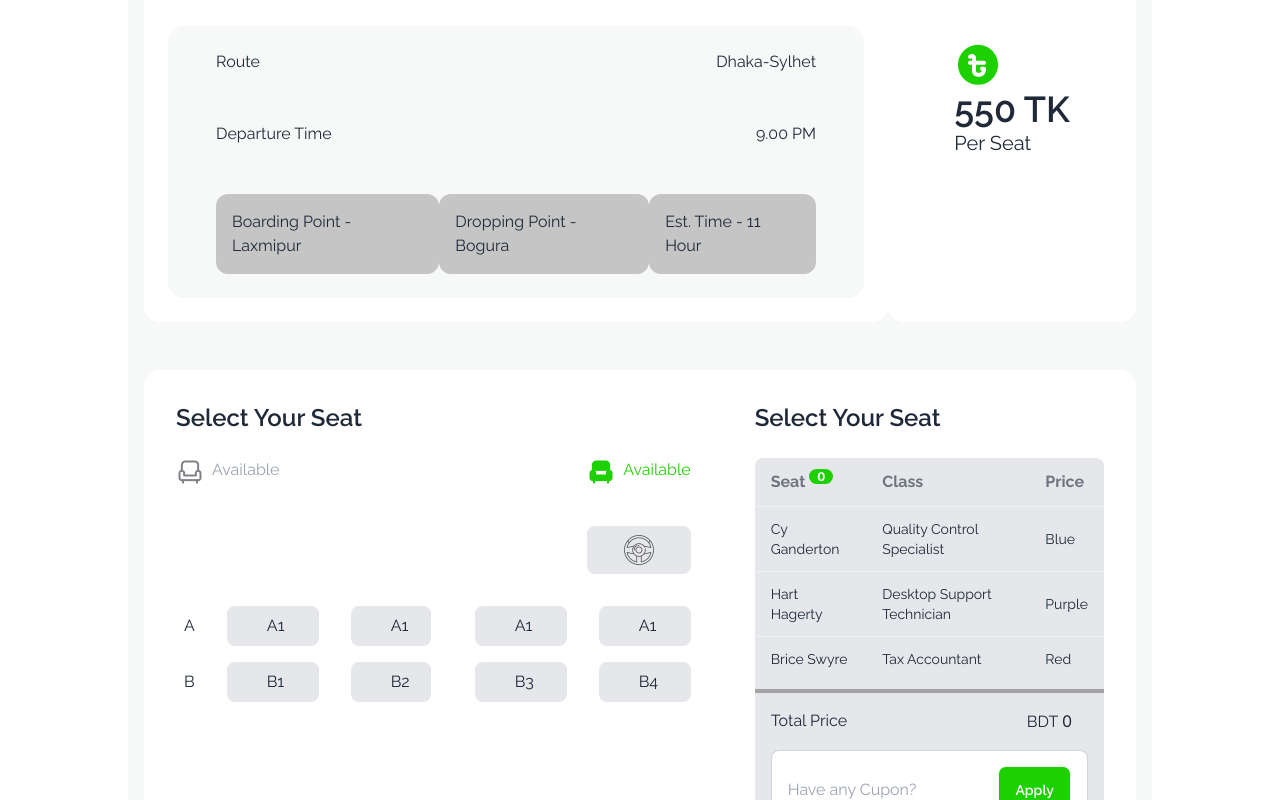
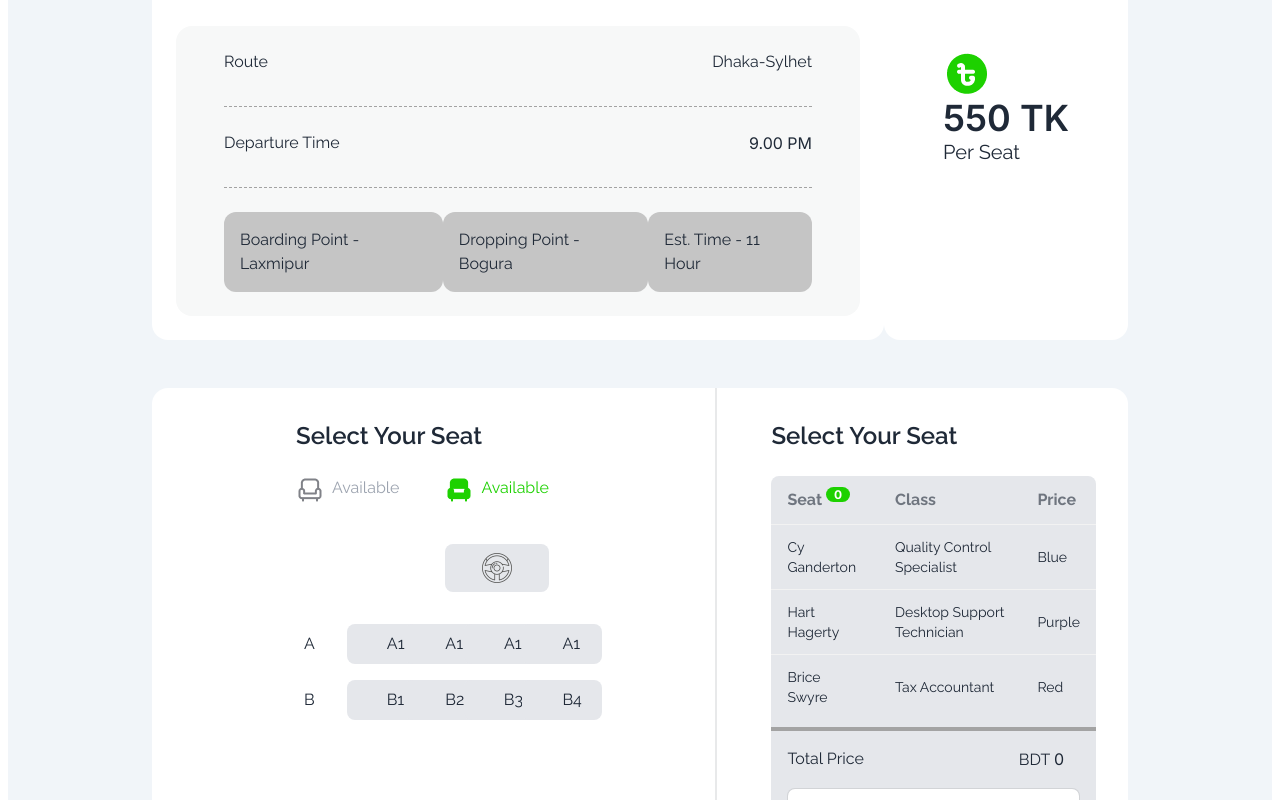
Before and after one commit to mister-mehedi/b9-a5-smart-ticketing, a plain HTML site: page index.html in a window 1280 px wide. Shown: the part 1920-2720 px from the top of the page. Drawn offline with nearby package versions, Linux system fonts and the light colour scheme.

Commit message:
updated decoration

```diff
--- a/index.html
+++ b/index.html
@@ -95,9 +95,9 @@
   </header>
 
   <!-- main -->
-  <main class="container mx-auto">
+  <main class="">
     <!-- section 1 -->
-    <section class="cupon-sec m-32">
+    <section class="container mx-auto cupon-sec m-32">
       <h1 class="text-4xl font-bold text-center">Best Offers for You</h1>
       <div class="mt-8 flex gap-16 h-56">
         <div class="flex w-full">
@@ -138,7 +138,7 @@
     </section>
 
     <!-- section 2 -->
-    <section class="ticket-sec  mx-32 mt-32 bg-[#F7F8F8] rounded-box">
+    <section class="ticket-sec mx-2 px-32 mt-32 bg-slate-100 rounded-box">
       <!-- Section 2 first part -->
       <h1 class="text-6xl font-bold pt-16 text-center">Mister Paribahan</h1>
       <p class="text-lg mt-4 text-center">Mister Paribahan, known for his punctuality, steers through traffic with
@@ -154,7 +154,7 @@
       <!-- Section 2 middle part -->
       <div class="mt-8">
         <div class="flex w-full p-4">
-          <div class="grid  w-9/12 bg-white flex-grow card bg-base-300 rounded-box ">
+          <div class="grid  w-9/12 bg-white flex-grow card rounded-box ">
             <div class="flex justify-around py-6">
               <div class="grid  p-2 grid-flow-col gap-4">
                 <a><img src="images/bus-logo.png" alt=""></a>
@@ -171,11 +171,12 @@
                 <div>Route</div>
                 <div>Dhaka-Sylhet</div>
               </div>
+              <hr class="mt-2 mx-12 border-dashed border-1 border-neutral-400">
               <div class="flex justify-between py-6 px-12">
                 <div>Departure Time</div>
-                <div>9.00 PM</div>
+                <div class="font-inter">9.00 PM</div>
               </div>
-
+              <hr class="mt-2 mx-12 border-dashed border-1 border-neutral-400">
               <div class="flex justify-around py-6 px-12">
                 <div class="bg-[#C5C5C5] p-4 rounded-xl">Boarding Point - Laxmipur</div>
                 <div class="bg-[#C5C5C5] p-4 rounded-xl">Dropping Point - Bogura</div>
@@ -186,7 +187,7 @@
           <!-- <div class="divider divider-horizontal"></div> -->
           <div class="grid  w-3/12 bg-white flex-grow card bg-base-300 rounded-box place-content-center">
 
-            <p><img src="images/fare.png" alt=""><span class="font-semibold text-4xl">550 TK</span> <br><span
+            <p><img src="images/fare.png" alt=""><span class="font-semibold text-4xl font-inter">550 TK</span> <br><span
                 class="font-normal text-xl">Per Seat</span>
             </p>
           </div>
@@ -196,7 +197,7 @@
       <!-- section 2 last part -->
       <div class="mt-8">
         <div class="bg-white m-4 rounded-box flex">
-          <div class="w-7/12 p-8">
+          <div class="w-7/12 px-36 pb-8 pt-8">
             <div>
               <h1 class="text-2xl font-semibold">Select Your Seat</h1>
             </div>
@@ -238,7 +239,8 @@
               </div>
             </div>
           </div>
-          <div class="w-5/12 p-8">
+          <div class="divider divider-horizontal"></div>
+          <div class="w-5/12 px-8 pb-8 pt-8">
             <div>
               <h1 class="text-2xl font-semibold">Select Your Seat</h1>
             </div>
@@ -319,7 +321,7 @@
         <br>
       </div>
     </section>
-    <br><br>
+
   </main>
 
   <!-- Footer 1 -->
@@ -336,6 +338,9 @@
       </div>
     </nav>
   </footer>
+  <div class="bg-ticket-footer">
+    <hr class="mx-36 border-dashed border-1 border-neutral-400">
+  </div>
   <!-- Footer 2 -->
   <footer class="footer px-36 pb-28 pt-6 items-center p-4 bg-ticket-footer text-neutral-content">
     <aside class="items-center grid-flow-col">
```
